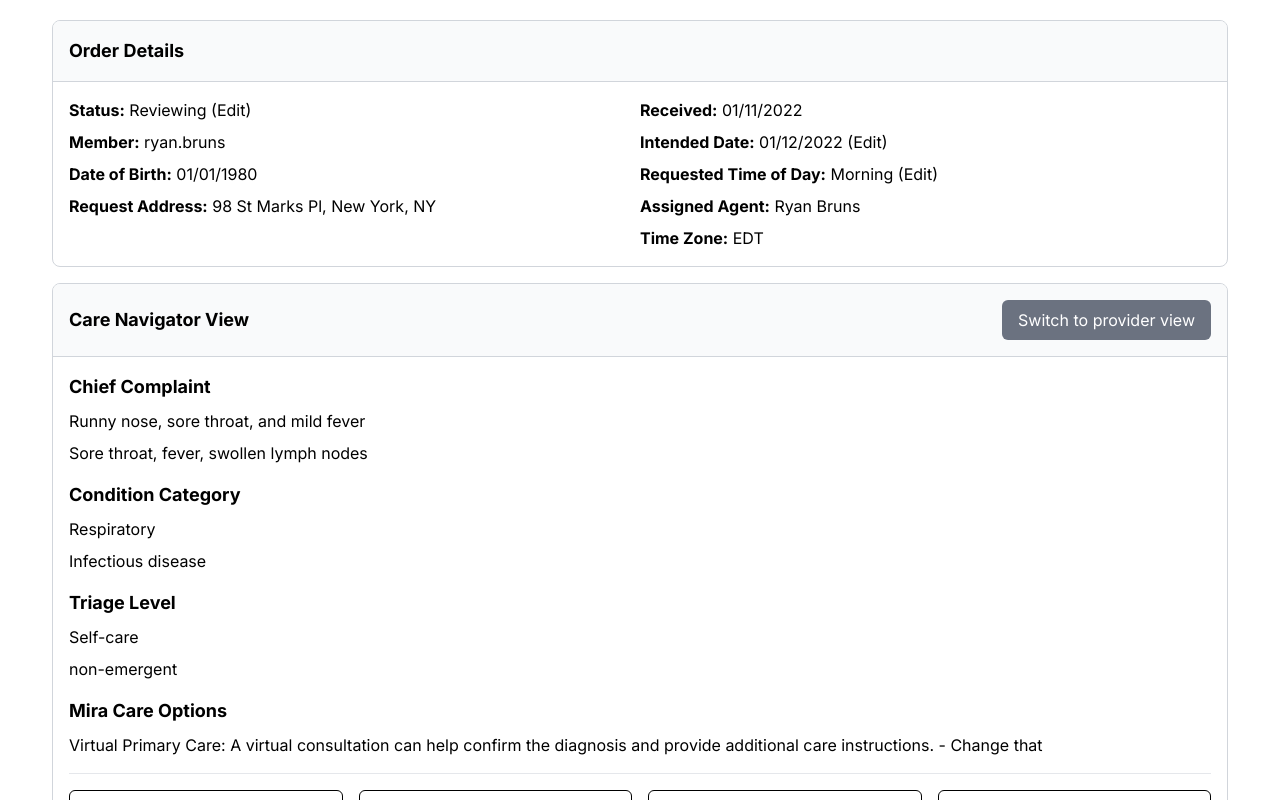
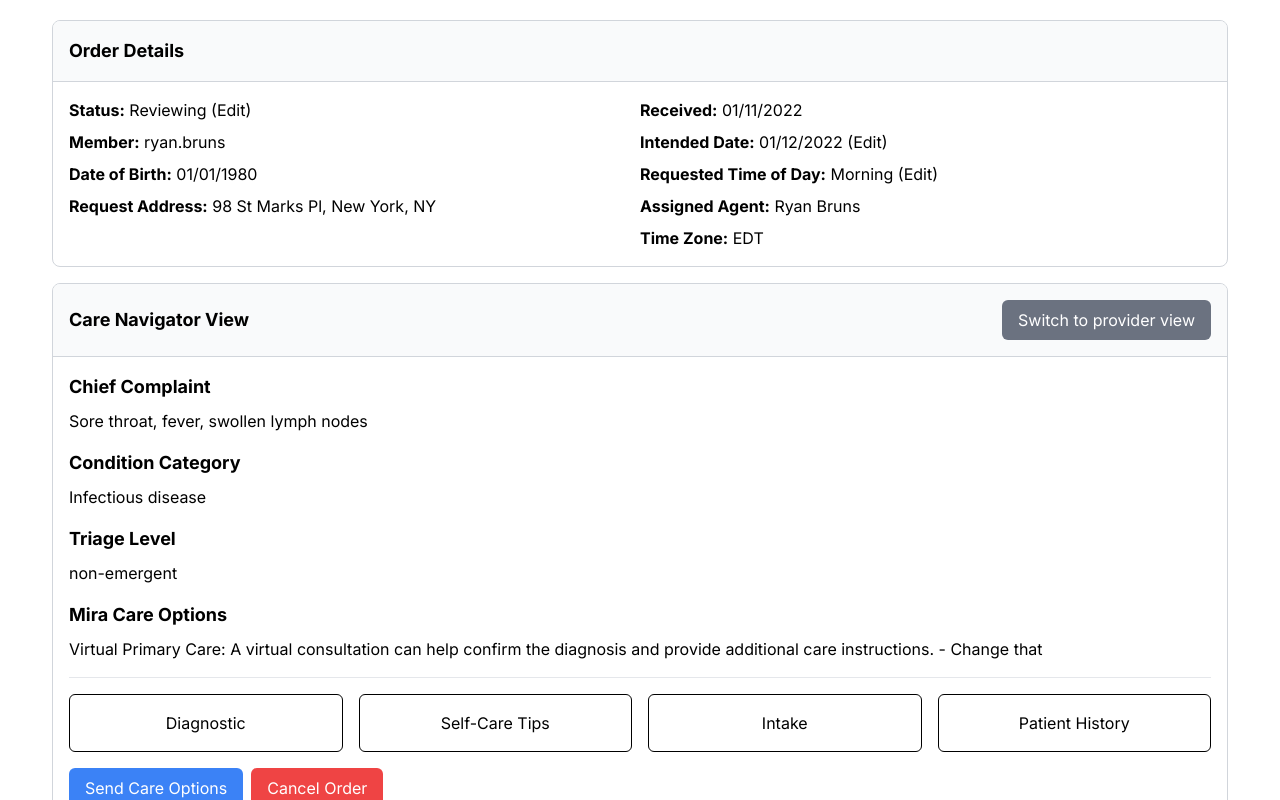
Before and after one commit to eduramme/order-page-project, a Next.js app: page /order in a window 1280 px wide. Shown: the top 800 px of the page. Built offline with nearby package versions, Linux system fonts and the light colour scheme.

Commit message:
remove hardcoded info

```diff
--- a/components/care-navigator-view-content.tsx
+++ b/components/care-navigator-view-content.tsx
@@ -21,27 +21,20 @@ const CareNavigatorViewContent = ({
 
   const { miraOSsummary, diagnostic, selfCareTips, visitIntake } = orderData;
 
-  // chief complaint
-  // Condition Category:
-  // Triage Level
-
   return (
     <>
       <div className="flex flex-col gap-2">
         <h3 className="text-lg font-bold">Chief Complaint</h3>
-        <p>Runny nose, sore throat, and mild fever</p>
         <p>{miraOSsummary.chiefComplaint}</p>
       </div>
 
       <div className="flex flex-col gap-2">
         <h3 className="text-lg font-bold">Condition Category</h3>
-        <p>Respiratory</p>
         <p>{miraOSsummary.conditionCategory}</p>
       </div>
 
       <div className="flex flex-col gap-2">
         <h3 className="text-lg font-bold">Triage Level</h3>
-        <p>Self-care</p>
         <p>{miraOSsummary.triageLevel}</p>
       </div>
 
--- a/components/self-care-tips-tab.tsx
+++ b/components/self-care-tips-tab.tsx
@@ -5,10 +5,6 @@ interface SelfCareTipsProps {
 const SelfCareTips = ({ selfCaretips }: SelfCareTipsProps) => {
   return (
     <div>
-      <p>
-        Rest, drink plenty of fluids, and use a humidifier. Gargle with salt
-        water for a sore throat.
-      </p>
       <p>{selfCaretips}</p>
     </div>
   );
```
